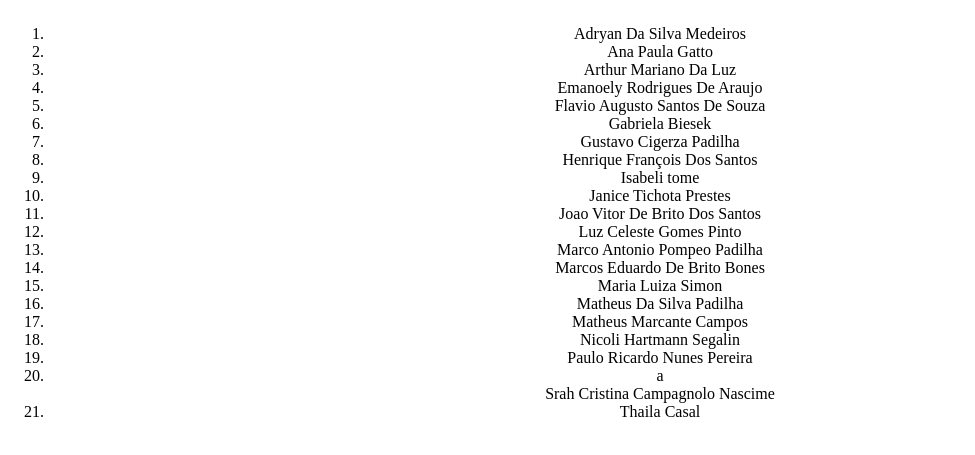
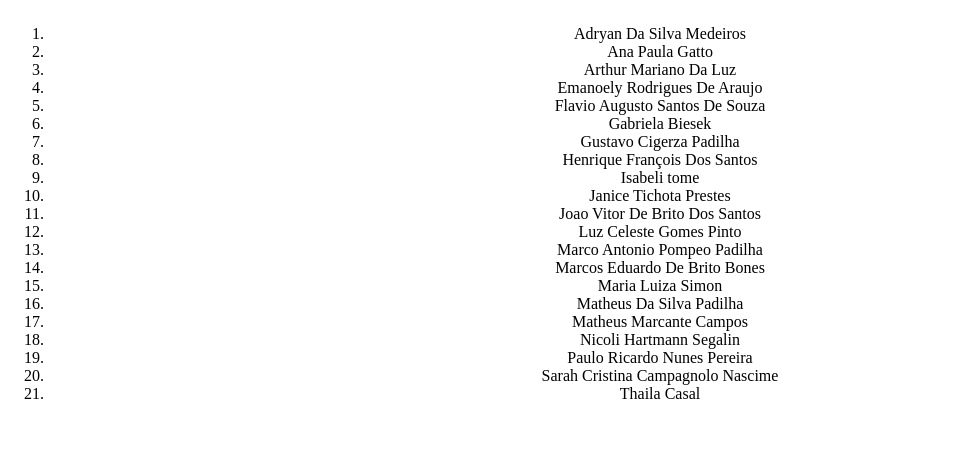
Before and after one commit to Thaila16/Desenvolvimento-web, a plain HTML site: page turma.html in a window 1280 px wide. Shown: the part 133-588 px from the top of the page, without its empty margins (0-975 px from the left). Drawn offline with Linux system fonts and the light colour scheme.

Commit message:
turma.html

```diff
--- a/turma.html
+++ b/turma.html
@@ -44,7 +44,7 @@
                     <li>Matheus Marcante Campos</li>
                     <li>Nicoli Hartmann Segalin</li>
                     <li>Paulo Ricardo Nunes Pereira</li>
-                    <li>a</li>Srah  Cristina Campagnolo Nascime
+                    <li>Sarah Cristina Campagnolo Nascime</li>
                     <li>Thaila Casal</li>
                 </ol>
             </section>
```
